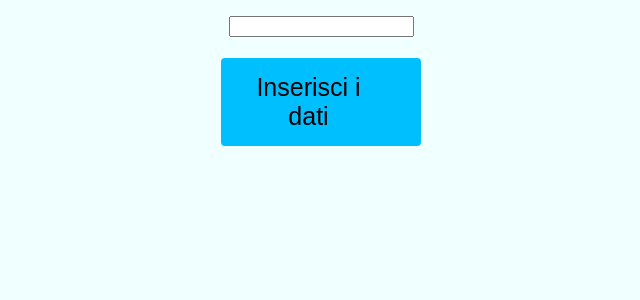
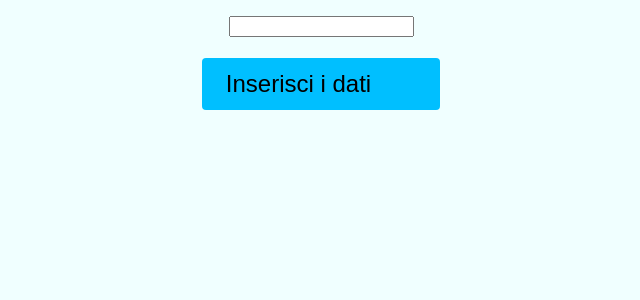
Before and after one commit to Giorgio1022/questionario, a PHP site: page /materia_inserisci_form.php in a window 1280 px wide. Shown: the part 109-409 px from the top of the page, without its empty margins (319-959 px from the left). Run offline with PHP 8.4, Linux system fonts and the light colour scheme.

Commit message:
rimosse classi "button" negli elementi button, ripristinata animazione negli stessi elementi

```diff
--- a/WebContent/domanda_inserisci_form.php
+++ b/WebContent/domanda_inserisci_form.php
@@ -61,7 +61,7 @@ mysqli_close($conn);
     </tr>
 </table>
     <!-- inserico un bottone che permetta di inviare i dati ad una pagina per l’inserimento -->
-<p align=center><button class="button"><span> Inserisci i dati </span></button></p>
+<p><button><span> Inserisci i dati </span></button></p>
 </form>
 </body>
 </html>
--- a/WebContent/materia_inserisci_form.php
+++ b/WebContent/materia_inserisci_form.php
@@ -2,38 +2,6 @@
 <head>
 <meta name="utente" content="width=device-width, initial-scale=1">
 <link rel="stylesheet" href="stili.css">
-<style>
-.button {
-  border-radius: 4px;
-  background-color: deepskyblue;
-  border: none;
-  color: black;
-  text-align: center;
-  font-size: 25px;
-  padding: 15px;
-  width: 200px;
-  transition: all 0.5s;
-  cursor: pointer;
-  margin: 5px;
-}
-
-.button span {
-  padding-right: 25px;
-  transition: 0.5s;
-}
-.button span:after {
-  content: '\00bb';
-  opacity: 0;
-  transition: 0.5s;
-}
-.button:hover span {
-  padding-right: 25px;
-}
-.button:hover span:after {
-  opacity: 1;
-}
-
-</style>
 </head>
 <title> Inserimento materia </title>
 <body>
@@ -45,7 +13,7 @@
 
   <form action="materia_inserisci_azione.php" method="post">
       <p> <input name="materia" type="text"></p>
-      <p><button class="button"><span> Inserisci i dati </span></button></p>
+      <p><button><span> Inserisci i dati </span></button></p>
   </form>
 </body>
 </html>
--- a/WebContent/questionario_svolgi_form.php
+++ b/WebContent/questionario_svolgi_form.php
@@ -77,7 +77,7 @@ if (mysqli_num_rows($resultDomande) > 0) {
     //chiudo la connessiione
 mysqli_close($conn);
 //creo un bottone per inviare i dati alla pagina successiva che si limiterà a verificare i risultati
-     echo '<p><button class="button"><span> Inivia questionario </span></button></p>';
+     echo '<p><button><span> Inivia questionario </span></button></p>';
         }
     ?>
 </form>
--- a/WebContent/stili.css
+++ b/WebContent/stili.css
@@ -6,7 +6,8 @@ body{
   background-color: azure;
 }
 header{
-    display: grid;grid-template-columns: 1fr 4fr 1fr
+  display: grid;
+  grid-template-columns: 1fr 4fr 1fr
 }
 header img{
   height: 5em;
@@ -21,55 +22,47 @@ header > :nth-child(2){
 header > :last-child{
   text-align: right;
 }
-
+table {
+  margin-top: 1em;
+  margin-bottom: 1em;
+}
+td {
+  text-align: center;
+}
 th{
   border: 0.1em solid green;
   padding: 0.5em 1em;
   font-size: 1.325em;
   color: darkblue;
 }
- #benvenuto{
-     text-align:right;
-     font-size: 1.5em;
- }
 
- .button {
+/* il pulsante per l'inserimento dei dati */
+button {
   border-radius: 4px;
   background-color: deepskyblue;
   border: none;
   color: black;
   text-align: center;
-    font-size: 25px;
-    padding: 15px;
-    width: 200px;
+  font-size: 1.5em;
+  padding: 0.5em 1em;
   transition: all 0.5s;
   cursor: pointer;
   margin: 5px;
 }
-  .button span {
-    cursor: pointer;
-    display: inline-block;
-    position: relative;
+button span {
+  padding-right: 25px;
   transition: 0.5s;
 }
-  .button span:after {
+button span:after {
   content: '\00bb';
-    position: absolute;
+  padding-left:0px;
   opacity: 0;
-    top: 0;
-    right: -20px;
   transition: 0.5s;
 }
-  .button:hover span {
-    padding-right: 25px;
+button:hover span {
+  padding-right: 0px;
 }
-  .button:hover span:after {
+button:hover span:after {
+  padding-left:25px;
   opacity: 1;
-    right: 0;
 }
-
-    table, th, td{
-        margin-top: 1em;
-        margin-bottom: 1em;
-        text-align: center;
-    }
```
Lines whose indentation alone changed are shown as unchanged.
